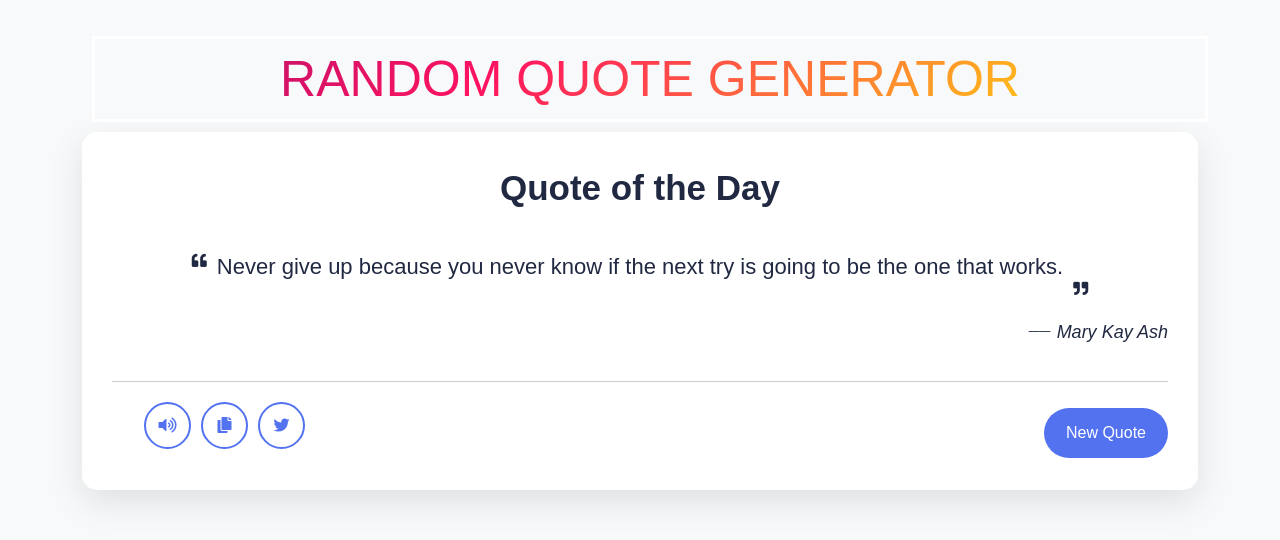
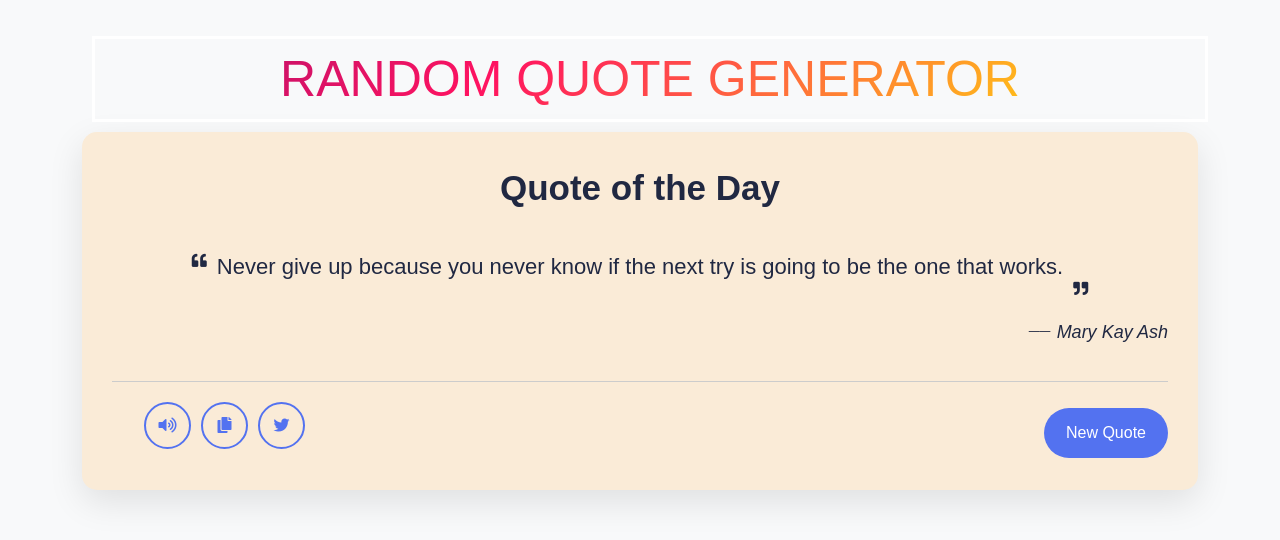
Before and after one commit to zsskar/Random-Quote-Generator, a plain HTML site: page index.html in a window 1280 px wide. Shown: the part 142-682 px from the top of the page. Drawn offline with nearby package versions, Linux system fonts and the light colour scheme.

Commit message:
background color changed

```diff
--- a/style.css
+++ b/style.css
@@ -153,7 +153,7 @@ body {
 
 .wrapper {
   width: 100%;
-  background: #fff;
+  background:antiquewhite;
   border-radius: 15px;
   padding: 30px 30px 25px;
   box-shadow: 0 12px 35px rgba(0, 0, 0, 0.1);
```
